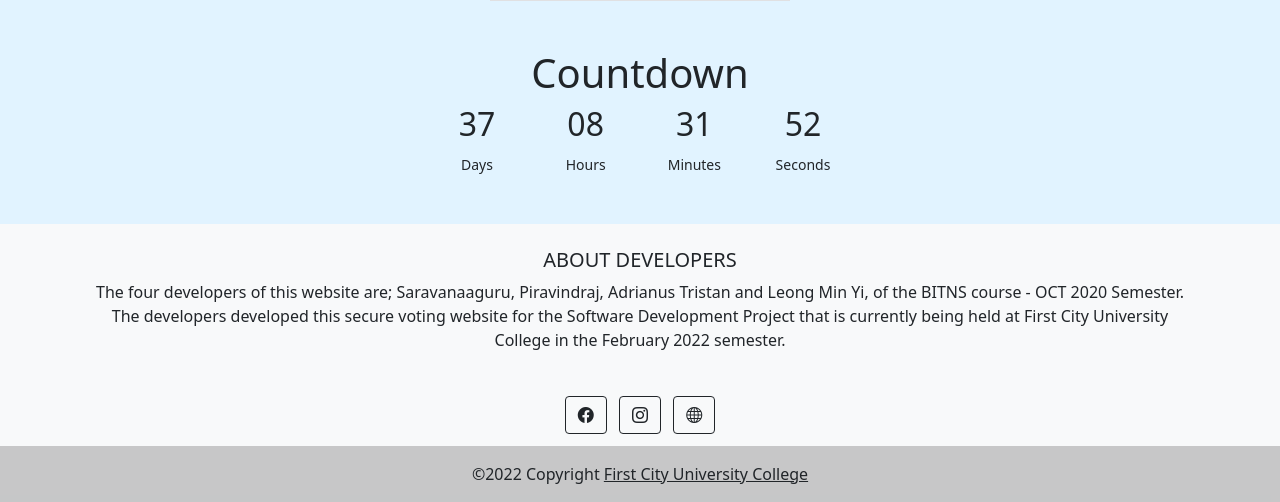
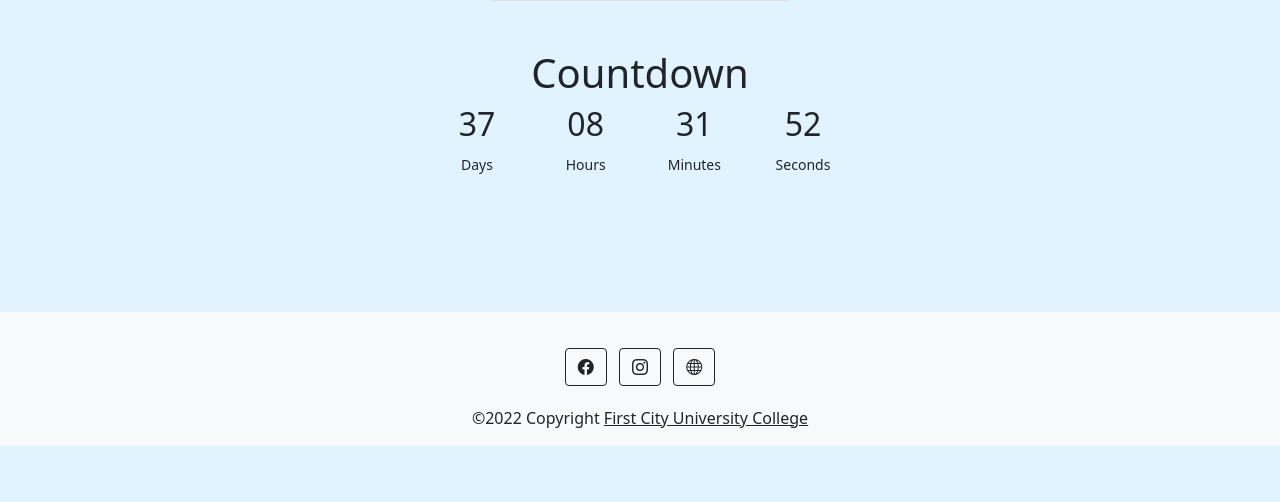
Before and after one commit to javelineou/sd-project, a PHP site: page /sd-project/winner.php in a window 1280 px wide. Shown: the part 522-1024 px from the top of the page. After the commit the page ends 968 px from the top, so only its background shows below. Run offline with PHP 8.4, Linux system fonts and the light colour scheme.

Commit message:
update
homepage
admin-homepage
logged-homepage
some page footer

```diff
--- a/admin-homepage.php
+++ b/admin-homepage.php
@@ -115,13 +115,12 @@ if($_SESSION["loggedin"] == true && $_SESSION["admin_status"] != '1'){
 
 	<!-- Full width image with number and caption -->
 	<div class = "mySlides fade">
-		<div class = "numbertext">1 / 2</div>
 		<img src = "img/voterightimage1.jpg" style = "width: 100%">
 		<div class = "text"> VOTE IS OUR RIGHT</div>
 	</div>
 
 	<div class = "mySlides fade">
-		<div class = "numbertext">2 / 2</div>
+		<!-- <div class = "numbertext">2 / 2</div> -->
 		<img src = "img/voterightimage2.png" style = "width: 100%">
 		<div class = "text"> VOTE WISELY NOW</div>
 	</div>
--- a/homepage.php
+++ b/homepage.php
@@ -111,13 +111,11 @@ else if(isset($_SESSION["loggedin"]) && $_SESSION["loggedin"] == true && $_SESSI
 
 	<!-- Full width image with number and caption -->
 	<div class = "mySlides fade">
-		<div class = "numbertext">1 / 2</div>
 		<img src = "img/voterightimage1.jpg" style = "width: 100%">
 		<div class = "text"> VOTE IS OUR RIGHT</div>
 	</div>
 
 	<div class = "mySlides fade">
-		<div class = "numbertext">2 / 2</div>
 		<img src = "img/voterightimage2.png" style = "width: 100%">
 		<div class = "text"> VOTE WISELY NOW</div>
 	</div>
--- a/logged-homepage.php
+++ b/logged-homepage.php
@@ -112,13 +112,13 @@ if($_SESSION["loggedin"] == true && $_SESSION["admin_status"] == '1'){
 
 	<!-- Full width image with number and caption -->
 	<div class = "mySlides fade">
-		<div class = "numbertext">1 / 2</div>
+
 		<img src = "img/voterightimage1.jpg" style = "width: 100%">
 		<div class = "text"> VOTE IS OUR RIGHT</div>
 	</div>
 
 	<div class = "mySlides fade">
-		<div class = "numbertext">2 / 2</div>
+
 		<img src = "img/voterightimage2.png" style = "width: 100%">
 		<div class = "text"> VOTE WISELY NOW</div>
 	</div>
--- a/vote.php
+++ b/vote.php
@@ -245,6 +245,8 @@
       >
     </div>
   </footer>
+   <!--EOF Footer -->
+
 </html>
 
 <script>
--- a/winner.php
+++ b/winner.php
@@ -169,25 +169,11 @@
     </div>
 </body>
 
-  <!-- Footer -->
-  <footer class="bg-light text-center text-lg-start mt-auto">
-    <!-- Grid container -->
-    <div class="container p-4">
-      <h5 class="text-uppercase text-center">About Developers</h5>
-      <!-- Section Text -->
-      <section class="mb-auto text-center">
-        <p>
-          The four developers of this website are; Saravanaaguru, Piravindraj,
-          Adrianus Tristan and Leong Min Yi, of the BITNS course - OCT 2020
-          Semester. The developers developed this secure voting website for the
-          Software Development Project that is currently being held at First
-          City University College in the February 2022 semester.
-        </p>
-      </section>
-    </div>
-
+<p></br></br></br></p>
+   <!-- Footer -->
+  <footer class="bg-light text-center text-lg-start pt-2">
     <!-- Section Social media -->
-    <section class="mb-2 text-center">
+    <section class="mt-4 text-center">
       <a
         class="btn btn-outline-dark btn-floating m-1"
         href="https://www.facebook.com/firstcityUC/"
@@ -209,11 +195,12 @@
     </section>
 
     <!-- Copyright -->
-    <div class="text-center p-3" style="background-color: rgba(0, 0, 0, 0.2)">
+    <div class="text-center p-3">
       ©2022 Copyright
       <a class="text-dark" href="https://firstcity.edu.my/"
         >First City University College</a
       >
     </div>
   </footer>
+   <!--EOF Footer -->
 </html>
```
Also changed, not shown: login.php (+5 -19 lines), thankyou.php (+5 -18 lines), youve-voted.php (+7 -22 lines).
